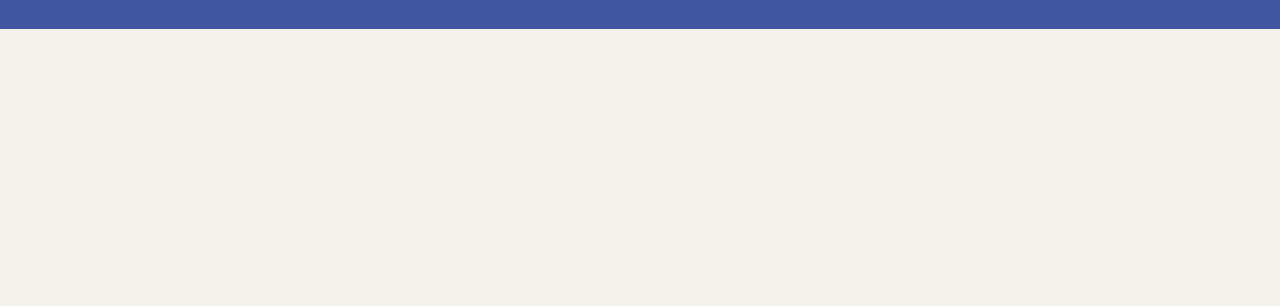
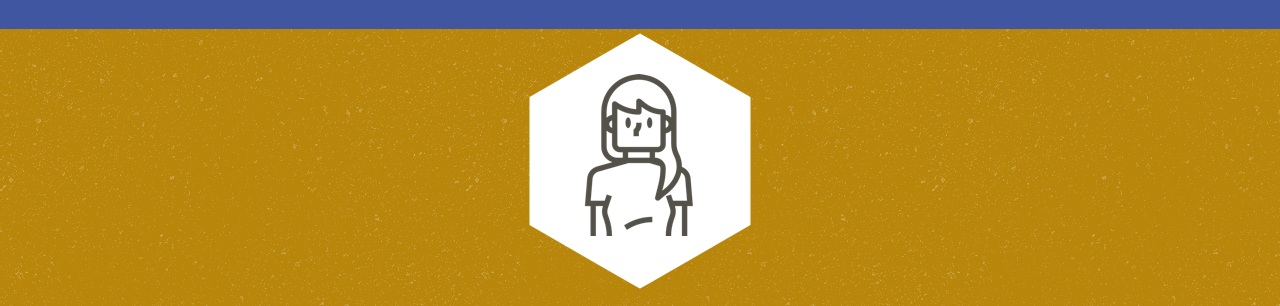
Before and after one commit to mxtchjohnston/tweeter-app, a website: page public/index.html in a window 1280 px wide. Shown: the part 91-397 px from the top of the page. Drawn offline with nearby package versions, Linux system fonts and the light colour scheme.

Commit message:
background image and height modification

```diff
--- a/public/styles/header.css
+++ b/public/styles/header.css
@@ -3,5 +3,9 @@ header {
   justify-content: center;
   align-items: center;
   flex-direction: column;
-  margin-top: 400px;
+  margin-top: 120px;
+  height: 400px;
+  width: 100%;
+  background-color: darkgoldenrod;
+  background-image: url('../images/asphalt-light.png')
 }
```
Also changed, not shown: public/images/asphalt-light.png (added).
